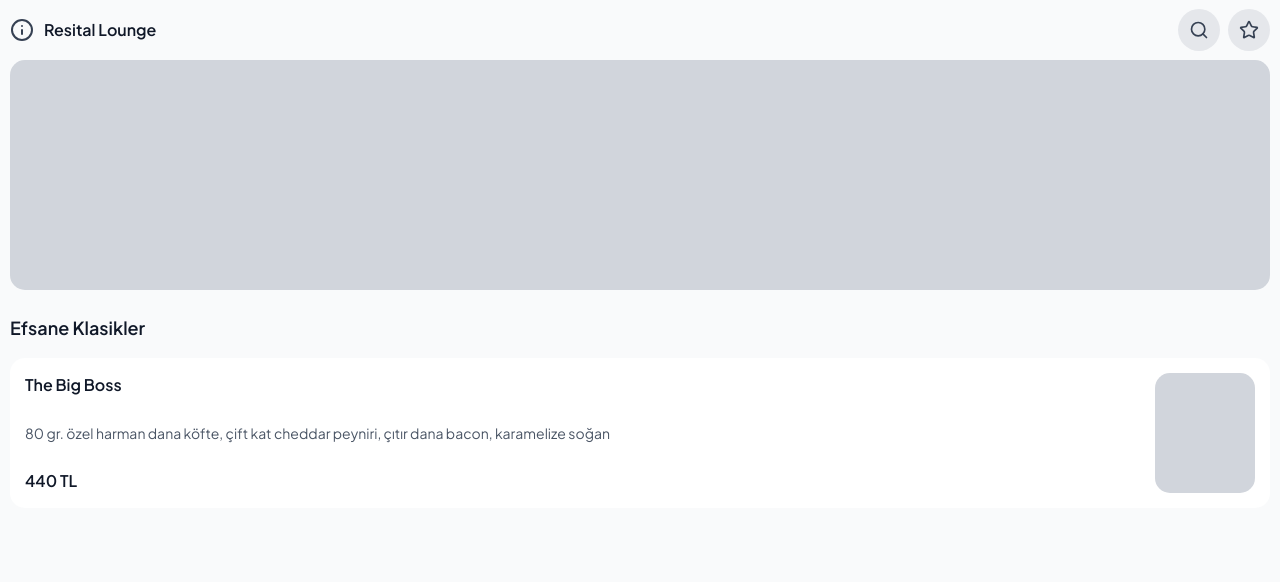
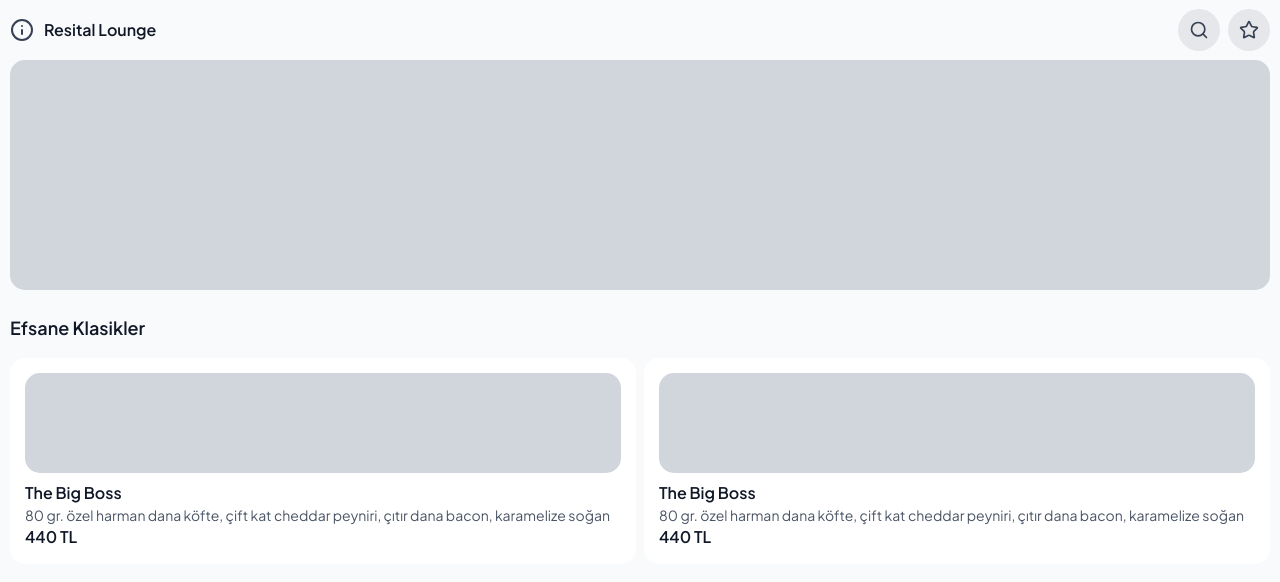
Before and after one commit to gbzqr41/gebzeqrmenu1, a Next.js app: page / in a window 1280 px wide. Shown: the top 582 px of the page. Built offline with nearby package versions, Linux system fonts and the light colour scheme.

Commit message:
Update menu cards: vertical layout with images on top, auto height

```diff
--- a/app/page.tsx
+++ b/app/page.tsx
@@ -33,17 +33,29 @@ export default function Home() {
       </div>
 
       {/* Menu Card */}
-      <div className="px-[10px] mt-4">
-        <div className="w-full h-[150px] bg-white p-[15px] flex items-center justify-between rounded-[15px]">
-          {/* Left Side - Content */}
-          <div className="flex flex-col justify-between h-full">
+      <div className="px-[10px] mt-4 flex gap-2">
+        <div className="flex-1 bg-white p-[15px] flex flex-col rounded-[15px]">
+          {/* Top - Image */}
+          <div className="w-full h-[100px] bg-gray-300 rounded-[15px]"></div>
+
+          {/* Bottom - Content */}
+          <div className="flex flex-col mt-2">
             <h3 className="text-gray-900 font-semibold">The Big Boss</h3>
             <p className="text-gray-600 text-sm">80 gr. özel harman dana köfte, çift kat cheddar peyniri, çıtır dana bacon, karamelize soğan</p>
             <p className="text-gray-900 font-semibold">440 TL</p>
           </div>
+        </div>
 
-          {/* Right Side - Image */}
-          <div className="w-[100px] h-full bg-gray-300 rounded-[15px] ml-4"></div>
+        <div className="flex-1 bg-white p-[15px] flex flex-col rounded-[15px]">
+          {/* Top - Image */}
+          <div className="w-full h-[100px] bg-gray-300 rounded-[15px]"></div>
+
+          {/* Bottom - Content */}
+          <div className="flex flex-col mt-2">
+            <h3 className="text-gray-900 font-semibold">The Big Boss</h3>
+            <p className="text-gray-600 text-sm">80 gr. özel harman dana köfte, çift kat cheddar peyniri, çıtır dana bacon, karamelize soğan</p>
+            <p className="text-gray-900 font-semibold">440 TL</p>
+          </div>
         </div>
       </div>
     </div>
```
